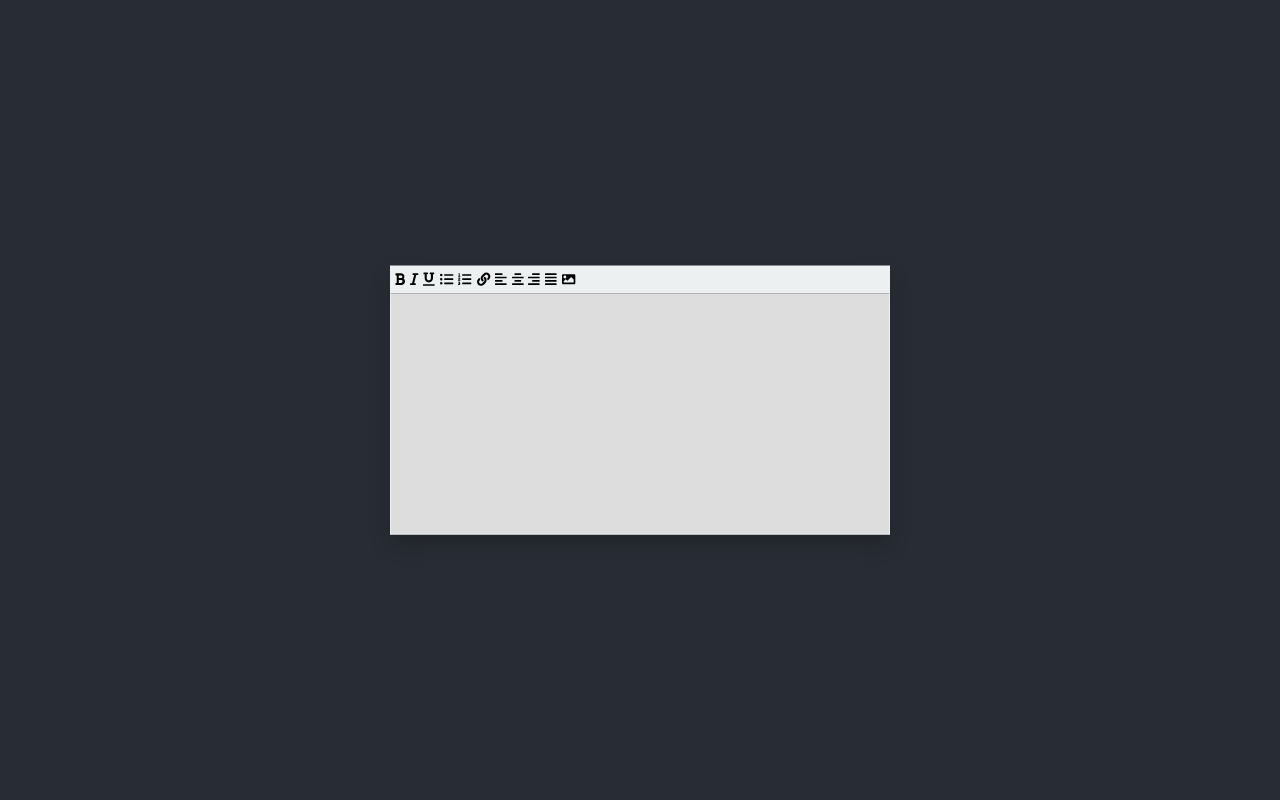
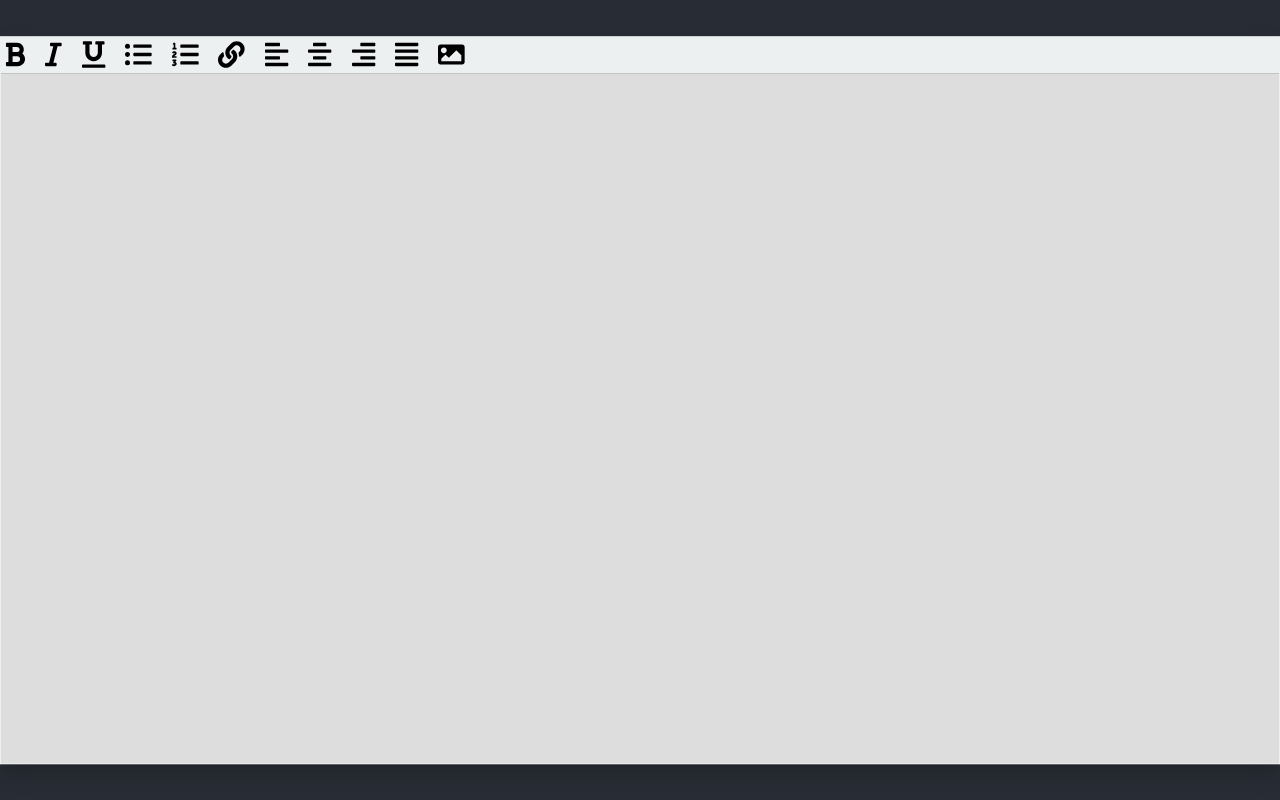
Before and after one commit to opendocs-editor/3ditor, a React (Create React App) app: page / in a window 1280 px wide. Built offline with nearby package versions, Linux system fonts and the light colour scheme.

Commit message:
Change sizes, add some more functionality & keybindings. Also add CI integration

```diff
--- a/src/App.css
+++ b/src/App.css
@@ -14,7 +14,7 @@ html {
 
 /* Main Content */
 ._3ditor-main {
-  width: 500px;
+  width: 1280px;
   position: absolute;
   top: 50%;
   left: 50%;
@@ -26,22 +26,27 @@ html {
 ._3ditor-header {
   background-color: #ecf0f1;
   padding: 5px;
+  display: flex;
+  flex-direction: row;
+  align-items: center;
+  justify-content: flex-start;
 }
 ._3ditor-header > ._3ditor-button {
   border: none;
   outline: none;
   cursor: pointer;
   background-color: transparent;
-  margin-right: 5px;
+  margin-right: 20px;
 }
 
 /* WYSIWYG Content */
 ._3ditor-content {
   outline: none;
-  min-height: 200px;
+  min-height: 650px;
   border: 1px solid #ecf0f1;
   border-top: 0px;
   padding: 20px;
   background-color: rgb(221, 221, 221);
   color: black;
+  font-size: 18pt;
 }
--- a/src/App.tsx
+++ b/src/App.tsx
@@ -1,9 +1,43 @@
-import { faBold, faItalic, faUnderline, faListUl, faListOl, faLink, faAlignLeft, faAlignRight, faAlignCenter, faAlignJustify, faImage } from '@fortawesome/free-solid-svg-icons';
-import { FontAwesomeIcon } from '@fortawesome/react-fontawesome';
-import { forEachTrailingCommentRange } from 'typescript';
-import './App.css';
+import React from "react";
+import { faBold, faItalic, faUnderline, faListUl, faListOl, faLink, faAlignLeft, faAlignRight, faAlignCenter, faAlignJustify, faImage } from "@fortawesome/free-solid-svg-icons";
+import { FontAwesomeIcon } from "@fortawesome/react-fontawesome";
+import "./App.css";
 
 function App() {
+  const [ hasInitialized, setHasInitialized ] = React.useState(false);
+  window.addEventListener("load", () => {
+    if(hasInitialized) return;
+    window.addEventListener("keydown", (e) => {
+      if(e.ctrlKey) {
+        switch(e.keyCode) {
+          case 66:
+            document.execCommand("bold", false);
+            break;
+          case 73:
+            document.execCommand("italic", false);
+            break;
+          case 85:
+            document.execCommand("underline", false);
+            break;
+          default:
+            break;
+        }
+      }
+      if(e.ctrlKey && e.shiftKey) {
+        switch(e.keyCode) {
+          case 56:
+            document.execCommand("insertUnorderedList", false);
+            break;
+          case 55:
+            document.execCommand("insertOrderedList", false);
+            break;
+          default:
+            break;
+        }
+      }
+    });
+    setHasInitialized(true);
+  });
   return (
     <div className="App">
       <div className="_3ditor-main">
@@ -11,73 +45,62 @@ function App() {
         <div className="_3ditor-header">
           <button type="button" className="_3ditor-button" data-action="bold" onClick={() => {
             document.execCommand("bold", false);
-            (document.getElementsByClassName("_3editor-content") as HTMLCollectionOf<HTMLDivElement>)[0]?.focus();
           }}>
-            <FontAwesomeIcon icon={faBold} />
+            <FontAwesomeIcon size="2x" icon={faBold} />
           </button>
           <button type="button" className="_3ditor-button" data-action="italic" onClick={() => {
             document.execCommand("italic", false);
-            (document.getElementsByClassName("_3editor-content") as HTMLCollectionOf<HTMLDivElement>)[0]?.focus();
           }}>
-            <FontAwesomeIcon icon={faItalic} />
+            <FontAwesomeIcon size="2x" icon={faItalic} />
           </button>
           <button type="button" className="_3ditor-button" data-action="underline" onClick={() => {
             document.execCommand("underline", false);
-            (document.getElementsByClassName("_3editor-content") as HTMLCollectionOf<HTMLDivElement>)[0]?.focus();
           }}>
-            <FontAwesomeIcon icon={faUnderline} />
+            <FontAwesomeIcon size="2x" icon={faUnderline} />
           </button>
           <button type="button" className="_3ditor-button" data-action="insertUnorderedList" onClick={() => {
             document.execCommand("insertUnorderedList", false);
-            (document.getElementsByClassName("_3editor-content") as HTMLCollectionOf<HTMLDivElement>)[0]?.focus();
           }}>
-            <FontAwesomeIcon icon={faListUl} />
+            <FontAwesomeIcon size="2x" icon={faListUl} />
           </button>
           <button type="button" className="_3ditor-button" data-action="insertOrderedList" onClick={() => {
             document.execCommand("insertOrderedList", false);
-            (document.getElementsByClassName("_3editor-content") as HTMLCollectionOf<HTMLDivElement>)[0]?.focus();
           }}>
-            <FontAwesomeIcon icon={faListOl} />
+            <FontAwesomeIcon size="2x" icon={faListOl} />
           </button>
           <button type="button" className="_3ditor-button" data-action="createLink" onClick={() => {
             let linkLocation = prompt("Please enter the link's target.", "https://www.example.com/");
             if(!linkLocation) return;
             document.execCommand("createLink", false, linkLocation);
-            (document.getElementsByClassName("_3editor-content") as HTMLCollectionOf<HTMLDivElement>)[0]?.focus();
           }}>
-            <FontAwesomeIcon icon={faLink} />
+            <FontAwesomeIcon size="2x" icon={faLink} />
           </button>
           <button type="button" className="_3ditor-button" data-action="justifyLeft" onClick={() => {
             document.execCommand("justifyLeft", false);
-            (document.getElementsByClassName("_3editor-content") as HTMLCollectionOf<HTMLDivElement>)[0]?.focus();
           }}>
-            <FontAwesomeIcon icon={faAlignLeft} />
+            <FontAwesomeIcon size="2x" icon={faAlignLeft} />
           </button>
           <button type="button" className="_3ditor-button" data-action="justifyCenter" onClick={() => {
             document.execCommand("justifyCenter", false);
-            (document.getElementsByClassName("_3editor-content") as HTMLCollectionOf<HTMLDivElement>)[0]?.focus();
           }}>
-            <FontAwesomeIcon icon={faAlignCenter} />
+            <FontAwesomeIcon size="2x" icon={faAlignCenter} />
           </button>
           <button type="button" className="_3ditor-button" data-action="justifyRight" onClick={() => {
             document.execCommand("justifyRight", false);
-            (document.getElementsByClassName("_3editor-content") as HTMLCollectionOf<HTMLDivElement>)[0]?.focus();
           }}>
-            <FontAwesomeIcon icon={faAlignRight} />
+            <FontAwesomeIcon size="2x" icon={faAlignRight} />
           </button>
           <button type="button" className="_3ditor-button" data-action="justifyFull" onClick={() => {
             document.execCommand("justifyFull", false);
-            (document.getElementsByClassName("_3editor-content") as HTMLCollectionOf<HTMLDivElement>)[0]?.focus();
           }}>
-            <FontAwesomeIcon icon={faAlignJustify} />
+            <FontAwesomeIcon size="2x" icon={faAlignJustify} />
           </button>
           <button type="button" className="_3ditor-button" data-action="insertImage" onClick={() => {
             let imageLocation = prompt("Please enter the image's URL.", "https://www.example.com/example.png");
             if(!imageLocation) return;
             document.execCommand("insertImage", false, imageLocation);
-            (document.getElementsByClassName("_3editor-content") as HTMLCollectionOf<HTMLDivElement>)[0]?.focus();
           }}>
-            <FontAwesomeIcon icon={faImage} />
+            <FontAwesomeIcon size="2x" icon={faImage} />
           </button>
         </div>
         <div className="_3ditor-content" contentEditable={true}>
```
Also changed, not shown: .gitlab-ci.yml (added).
